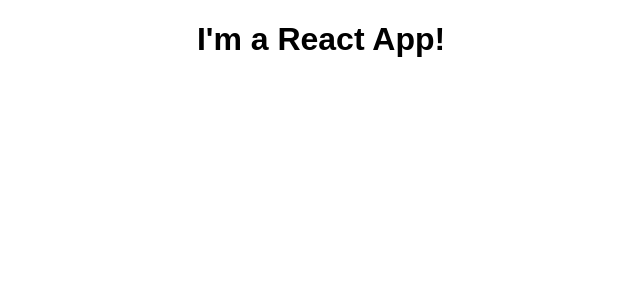
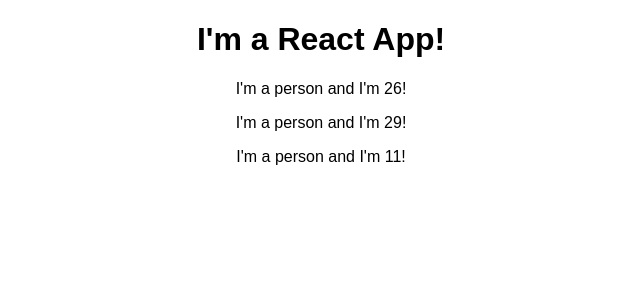
Before and after one commit to meghna-saxena/react-app, a React (Create React App) app in the folder Base Features/: page / in a window 1280 px wide. Shown: the top 300 px of the page, without its empty margins (319-959 px from the left). Built offline with nearby package versions, Linux system fonts and the light colour scheme.

Commit message:
working with components

```diff
--- a/Base Features/src/App.js
+++ b/Base Features/src/App.js
@@ -1,4 +1,5 @@
 import React, { Component } from 'react';
+import Person from './Person';
 import './App.css';
 
 class App extends Component {
@@ -6,6 +7,9 @@
     return (
       <div className="App">
         <h1>I'm a React App!</h1>
+        <Person />
+        <Person />
+        <Person />
       </div>
     );
   }
--- /dev/null
+++ b/Base Features/src/Person/index.js
@@ -0,0 +1,7 @@
+import React from 'react';
+
+const person = () => {
+    return <p>I'm a person and I'm {Math.floor(Math.random()*30)}!</p>
+};
+
+export default person;
```
Also changed, not shown: 1 other file (tests, documents, lock files or other folders).
